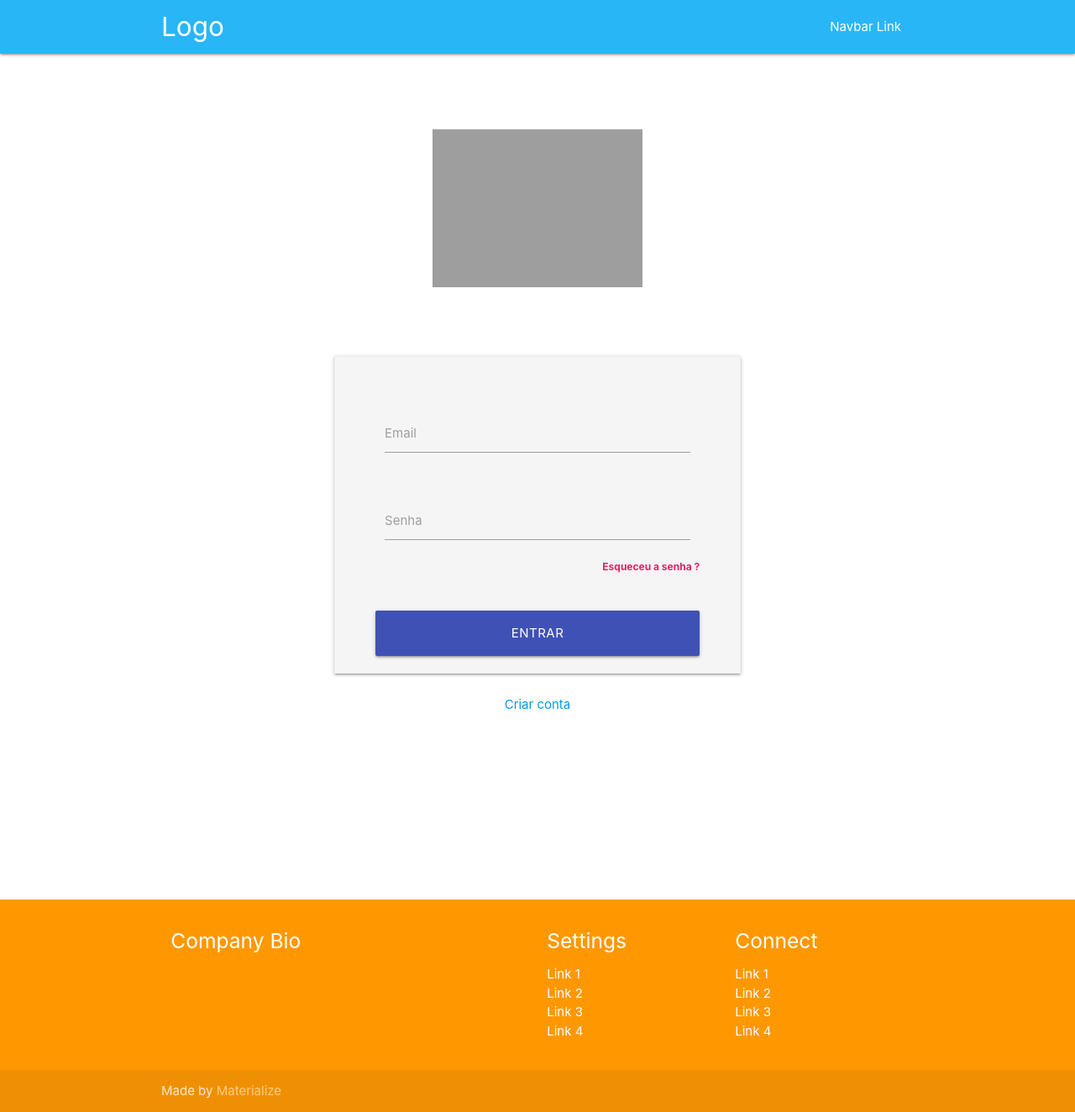
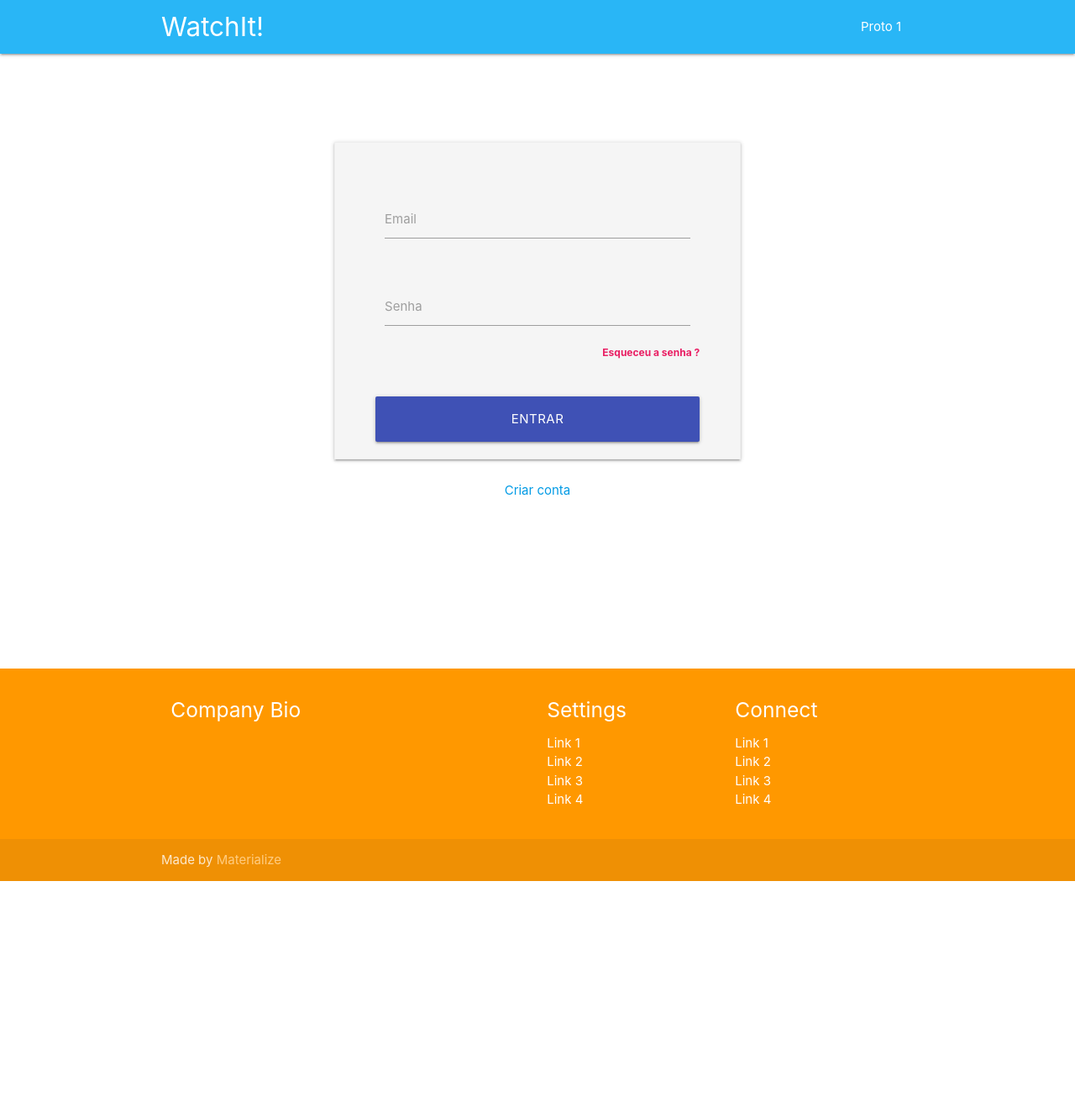
Before and after one commit to DBVeit/ProjetoExperienciaCriativa2, a PHP site: page /ProjetoExperienciaCriativa2/ in a window 1280 px wide. Shown: the whole page at 84% size. After the commit the page ends 1049 px from the top, so only its background shows below. Run offline with PHP 8.4, Linux system fonts and the light colour scheme; some libraries are stand-ins or nearby versions; grey boxes are pictures that could not be loaded.

Commit message:
Add files via upload
Alterações visuais p/ prototipo

```diff
--- a/index.php
+++ b/index.php
@@ -5,7 +5,7 @@
 <head>
   <meta http-equiv="Content-Type" content="text/html; charset=UTF-8"/>
   <meta name="viewport" content="width=device-width, initial-scale=1, maximum-scale=1.0"/>
-  <title>Starter Template - Materialize</title>
+  <title>WatchIt! - Prototype 1</title>
 
 
 
@@ -19,28 +19,25 @@
 </head>
 <body>
   <nav class="light-blue lighten-1" role="navigation">
-    <div class="nav-wrapper container"><a id="logo-container" href="#" class="brand-logo">Logo</a>
+    <div class="nav-wrapper container"><a id="logo-container" href="#" class="brand-logo">WatchIt!</a>
       <ul class="right hide-on-med-and-down">
-        <li><a href="#">Navbar Link</a></li>
+        <li><a href="#">Proto 1</a></li>
       </ul>
 
       <ul id="nav-mobile" class="sidenav">
-        <li><a href="#">Navbar Link</a></li>
+        <li><a href="#">Proto 1</a></li>
       </ul>
       <a href="#" data-target="nav-mobile" class="sidenav-trigger"><i class="material-icons">menu</i></a>
     </div>
   </nav>
   <div class="section no-pad-bot" id="index-banner">
     <div class="container">
-      <br><br>
-      <div class="row center">
-      <div class="section"></div>
+
   <main>
     <center>
-      <img class="responsive-img" style="width: 250px;" src="imagem aqui" />
       <div class="section"></div>
 
-      <h5 class="indigo-text"></h5>
+      <div class="section"></div>
       <div class="section"></div>
 
       <div class="container">
@@ -65,7 +62,7 @@
                 <label for='password'>Senha</label>
               </div>
                 <label style='float: right;'>
-								<a class='pink-text' href='esqueci-senha.php'><b>Esqueceu a senha ?</b></a>
+								<a class='pink-text' href='pages/esqueci-senha.php'><b>Esqueceu a senha ?</b></a>
 			    </label>
             </div>
 
```
